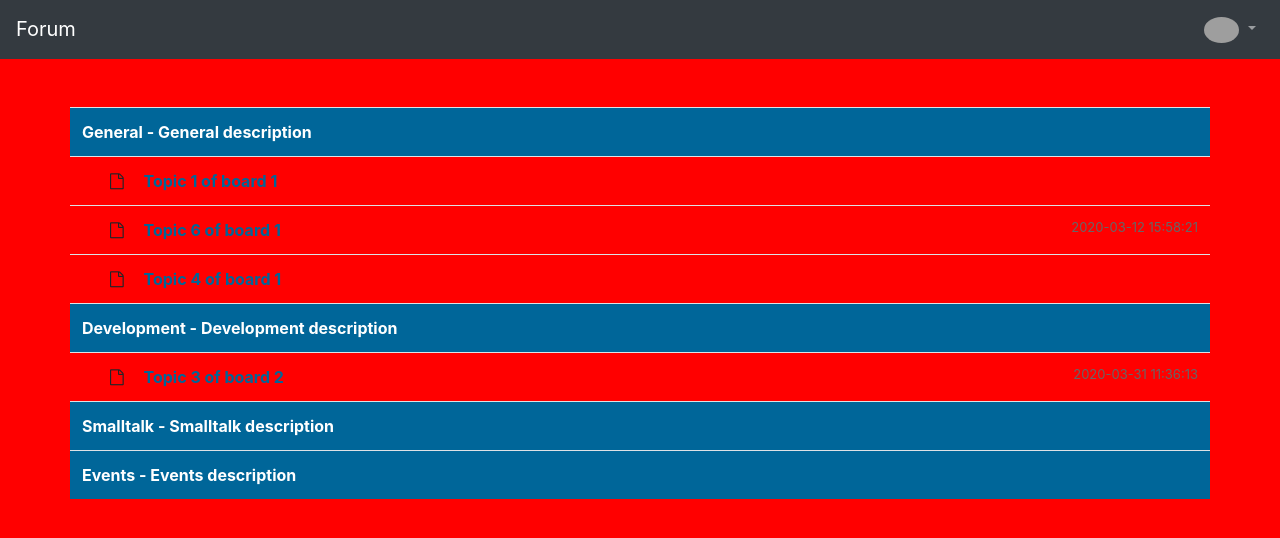
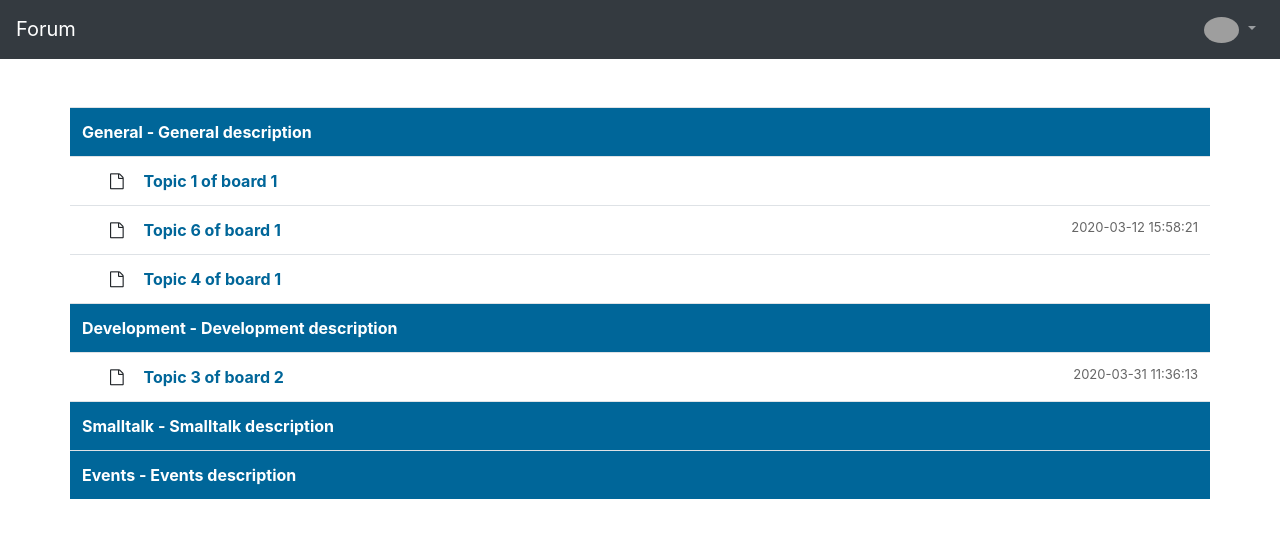
Before and after one commit to Noahdierna/bcbb, a PHP site: page /index.php in a window 1280 px wide. Shown: the top 538 px of the page. Run offline with PHP 8.4, Linux system fonts and the light colour scheme; a user stored in the database is signed in; data comes from the database, SQL or seed files in the repository; grey boxes are pictures that could not be loaded.

Commit message:
modif css

```diff
--- a/_header.php
+++ b/_header.php
@@ -7,6 +7,6 @@
     <title>BCBB</title>
     <link rel="stylesheet" href="https://stackpath.bootstrapcdn.com/bootstrap/4.4.1/css/bootstrap.min.css" integrity="sha384-Vkoo8x4CGsO3+Hhxv8T/Q5PaXtkKtu6ug5TOeNV6gBiFeWPGFN9MuhOf23Q9Ifjh" crossorigin="anonymous">
     <link rel="stylesheet" href="https://cdnjs.cloudflare.com/ajax/libs/font-awesome/4.7.0/css/font-awesome.min.css" integrity="sha256-eZrrJcwDc/3uDhsdt61sL2oOBY362qM3lon1gyExkL0=" crossorigin="anonymous" />
-    <link rel="stylesheet" href="../css/style.css">
+    <link rel="stylesheet" href="src/css/style.css">
 </head>
 <body>
--- a/src/css/style.css
+++ b/src/css/style.css
@@ -1,8 +1,4 @@
 /* Commons */
-body {
-  background-color: red;
-}
-
 a:hover {
   text-decoration: none;
 }
--- a/src/css/style.scss
+++ b/src/css/style.scss
@@ -1,9 +1,6 @@
 $blue: #006699;
 
 /* Commons */
-body {
-    background-color: red;
-}
 
 a {
     &:hover {
```
Also changed, not shown: 1 other file.
